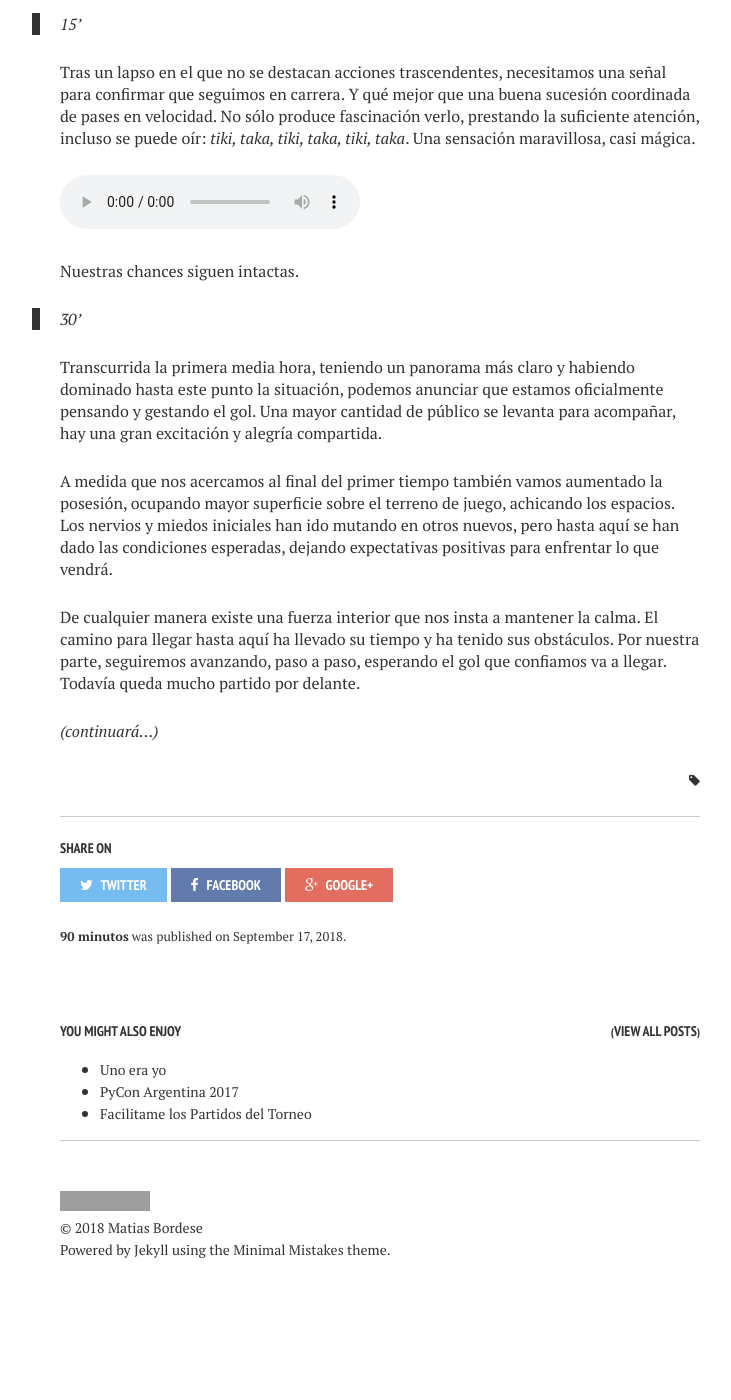
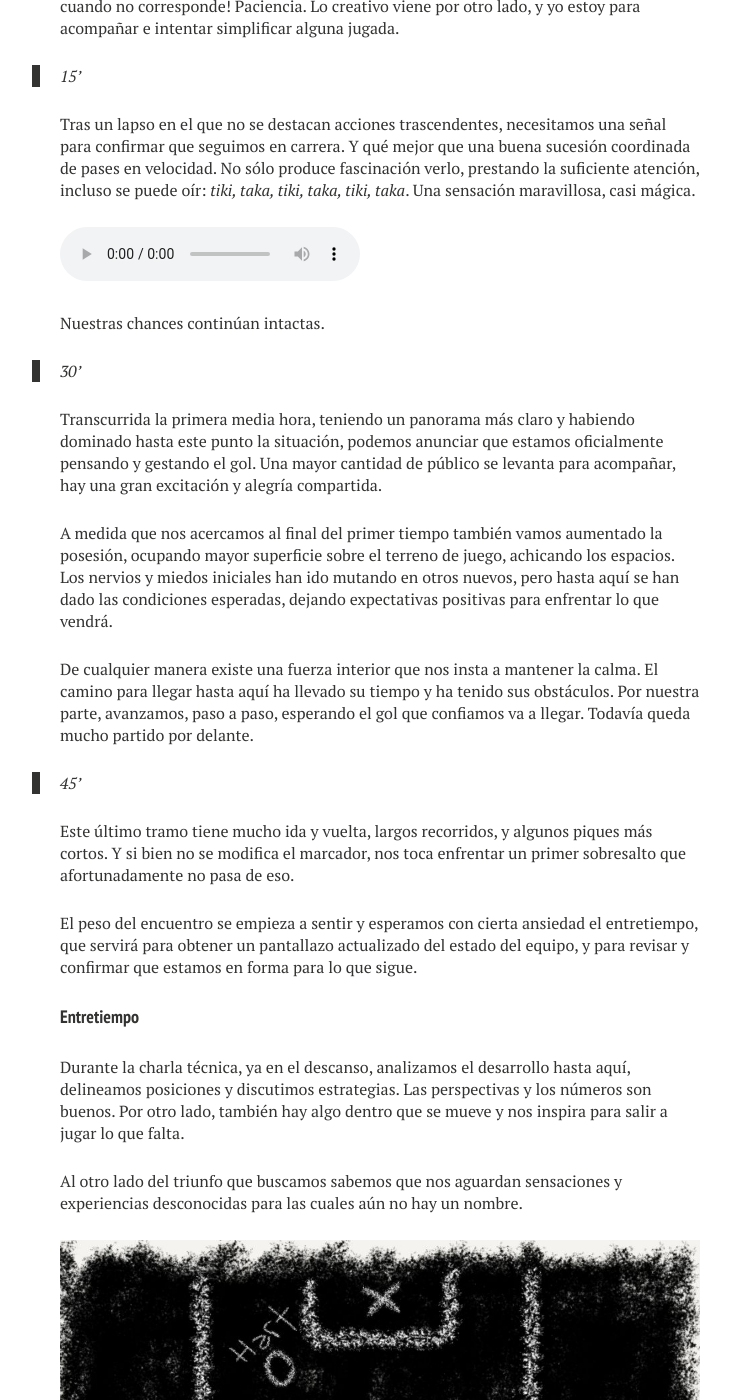
Before and after one commit to matiasb/matiasb.github.io, a Jekyll site: the page built from _posts/2018-09-10-90-minutos.md, in a window 1280 px wide and 1400 px high, scrolled down 900 px. Shown: the whole window, without its empty margins (260-991 px from the left). Built offline with Jekyll 4.4.1, drawn with Linux system fonts in a browser that asks for light colours; nearby versions of some CDN libraries; comment, search, counter and statistics services are not loaded; before the commit the page ends 2208 px from its top, so only the background shows below that; some of the changed text lies outside the part shown; grey boxes are pictures that could not be loaded.

Commit message:
Updated post: 90 minutos, second half.

```diff
--- a/_posts/2018-09-10-90-minutos.md
+++ b/_posts/2018-09-10-90-minutos.md
@@ -2,21 +2,24 @@
 layout: post
 title: 90 minutos
 author: matiasb
-modified:
+modified: 2018-11-08T23:59:00-03:00
 categories: [es]
 comments: true
 excerpt: Un partido que marcará un antes, un durante y un después.
 image:
   feature: 2018/09/field.jpeg
-  credit: dibujo del autor (claramente)
+  credit: dibujos del autor (claramente)
 tags: []
 date: 2018-09-16T23:59:00-03:00
 ---
+
+### Primer tiempo
 
 Estamos ante un desafío único, una instancia que no fue fácil alcanzar aunque la veníamos buscando, para sorpresa de más de uno. Personalmente, en los primeros segundos de partido me cuesta darme cuenta de que lo estamos consiguiendo. Sin embargo, con el correr de los minutos se hace notar la emoción y el aliento de los primeros hinchas, y con ello se percibe más real lo que está en juego, intensificando una felicidad hasta ese momento contenida.
 
 La cancha en que se desarrolla el encuentro es un escenario desconocido y se siente enorme. En pos de contrarrestar los temores que eso conlleva, el objetivo inicial ha sido mantener el control de la pelota, sin arriesgar. Mi rol, ser la primera opción de pase y encontrar la vuelta para evitar el offside. Así y todo, a veces me levantan el banderín cuando no corresponde! Paciencia. Lo creativo viene por otro lado, y yo estoy para acompañar e intentar simplificar alguna jugada.
 
+<a name="15min"></a>
 >> 15'
 
 Tras un lapso en el que no se destacan acciones trascendentes, necesitamos una señal para confirmar que seguimos en carrera. Y qué mejor que una buena sucesión coordinada de pases en velocidad. No sólo produce fascinación verlo, prestando la suficiente atención, incluso se puede oír: *tiki, taka, tiki, taka, tiki, taka*. Una sensación maravillosa, casi mágica.
@@ -25,14 +28,40 @@
   <source src="/images/2018/09/beat.ogg" type="audio/ogg">
 </audio></p>
 
-Nuestras chances siguen intactas.
+Nuestras chances continúan intactas.
 
+<a name="30min"></a>
 >> 30'
 
 Transcurrida la primera media hora, teniendo un panorama más claro y habiendo dominado hasta este punto la situación, podemos anunciar que estamos oficialmente pensando y gestando el gol. Una mayor cantidad de público se levanta para acompañar, hay una gran excitación y alegría compartida.
 
 A medida que nos acercamos al final del primer tiempo también vamos aumentado la posesión, ocupando mayor superficie sobre el terreno de juego, achicando los espacios. Los nervios y miedos iniciales han ido mutando en otros nuevos, pero hasta aquí se han dado las condiciones esperadas, dejando expectativas positivas para enfrentar lo que vendrá.
 
-De cualquier manera existe una fuerza interior que nos insta a mantener la calma. El camino para llegar hasta aquí ha llevado su tiempo y ha tenido sus obstáculos. Por nuestra parte, seguiremos avanzando, paso a paso, esperando el gol que confiamos va a llegar. Todavía queda mucho partido por delante.
+De cualquier manera existe una fuerza interior que nos insta a mantener la calma. El camino para llegar hasta aquí ha llevado su tiempo y ha tenido sus obstáculos. Por nuestra parte, avanzamos, paso a paso, esperando el gol que confiamos va a llegar. Todavía queda mucho partido por delante.
+
+<a name="45min"></a>
+>> 45'
+
+Este último tramo tiene mucho ida y vuelta, largos recorridos, y algunos piques más cortos. Y si bien no se modifica el marcador, nos toca enfrentar un primer sobresalto que afortunadamente no pasa de eso.
+
+El peso del encuentro se empieza a sentir y esperamos con cierta ansiedad el entretiempo, que servirá para obtener un pantallazo actualizado del estado del equipo, y para revisar y confirmar que estamos en forma para lo que sigue.
+
+
+<a name="entretiempo"></a>
+#### Entretiempo
+
+Durante la charla técnica, ya en el descanso, analizamos el desarrollo hasta aquí, delineamos posiciones y discutimos estrategias. Las perspectivas y los números son buenos. Por otro lado, también hay algo dentro que se mueve y nos inspira para salir a jugar lo que falta.
+
+Al otro lado del triunfo que buscamos sabemos que nos aguardan sensaciones y experiencias desconocidas para las cuales aún no hay un nombre.
+
+![](/images/2018/11/blackboard.jpeg)
+
+<a name="segundo"></a>
+### Segundo tiempo
+
+La pausa se nos esfuma rápidamente y ya estamos de vuelta en cancha para la segunda mitad.
+
+**E**ntusiasmados. (**M**uy) **M**otivados. **A**rriba!
+
 
 *(continuará...)*
```
Also changed, not shown: images/2018/11/blackboard.jpeg (added).
